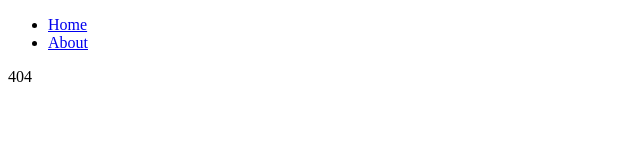
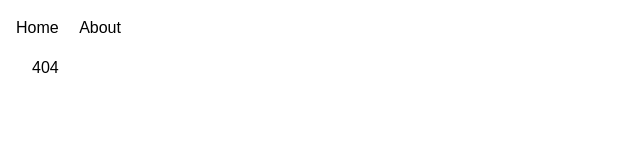
Before and after one commit to sephyron/langflow-portfolio, a website: page index.html in a window 1280 px wide. Shown: the whole page, without its empty margins (0-640 px from the left). Drawn offline with Linux system fonts and the light colour scheme; a web font is replaced by a local one.

Commit message:
ai claude working

```diff
--- a/ai.js
+++ b/ai.js
@@ -45,13 +45,14 @@ class AiComponent extends HTMLElement {
         }
         fieldset input[name="image"] {
           width: min-content;
-
+          display: none;
           height: 100%;
           padding: auto;
           align-items: center;
           justify-content: center;
         }
         fieldset label {
+          display: none;
           height: 100%;
           width: 80%;
           overflow: hidden;
@@ -60,13 +61,13 @@ class AiComponent extends HTMLElement {
           text-transform: uppercase;
           text-overflow: ellipsis;
           font-size: 0.75rem;
-          display: flex;
           align-items: center;
           justify-content: center;
         }
         fieldset legend {
           text-transform: uppercase;
           font-size: 0.75rem;
+          font-weight: 700;
         }
       </style>
       <form>
@@ -92,9 +93,15 @@ class AiComponent extends HTMLElement {
     fileInput.addEventListener('change', () => this.updateImageDisplay());
     form.onsubmit = async (ev) => {
       ev.preventDefault();
+      const prompt = promptInput.value;
+    if (!prompt.trim()) {
+      if (!confirm("The prompt field is empty. Do you want to continue?")) {
+        return;
+      }
+    }
       output.textContent = 'Generating...';
       try {
-        const prompt = promptInput.value;
+        //const prompt = promptInput.value;
         let imageBase64 = null;
         if (fileInput.files.length > 0) { // Check if an image is selected
           const file = fileInput.files[0];
--- a/index.html
+++ b/index.html
@@ -14,7 +14,9 @@ router.addRoute('/about', 'about.html');
 router.addRoute('*', '404.html');
 
 </script>
-
+<link rel="preconnect" href="https://fonts.googleapis.com">
+<link rel="preconnect" href="https://fonts.gstatic.com" crossorigin>
+<link href="https://fonts.googleapis.com/css2?family=Familjen+Grotesk:ital,wght@0,400..700;1,400..700&family=League+Gothic&display=swap" rel="stylesheet">
 </head>
 
 <body>
--- a/style.css
+++ b/style.css
@@ -0,0 +1,44 @@
+:root {
+--font-family-base: 'Familjen Grotesk', sans-serif;
+--font-family-heading: 'League Gothic', sans-serif;
+--font-family-body: 'Familjen Grotesk', sans-serif;
+}
+html {
+font: 400 16px/1.5 var(--font-family-base);
+}
+body {
+margin: 0;
+padding: 1rem;
+}
+h1, h2, h3, h4, h5, h6 {
+font-family: var(--font-family-heading);
+}
+p {
+font-family: var(--font-family-body);
+}
+a {
+color: inherit;
+text-decoration: none;
+}
+a:hover {
+text-decoration: underline;
+}
+nav ul {
+list-style: none;
+padding: 0;
+margin: 0;
+}
+nav ul li {
+display: inline-block;
+margin-right: 1rem;
+}
+nav ul li a {
+color: inherit;
+text-decoration: none;
+}
+nav ul li a:hover {
+text-decoration: underline;
+}
+main {
+padding: 1rem;
+}
```
